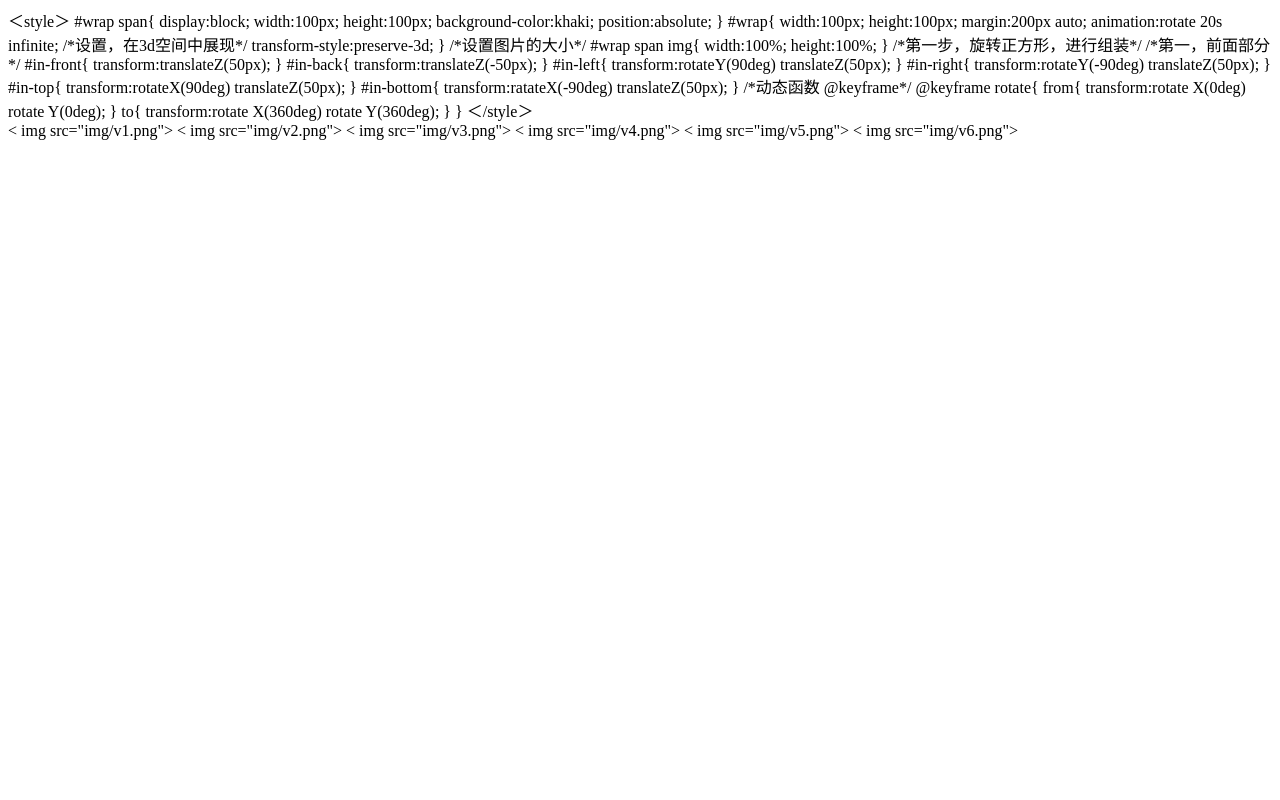
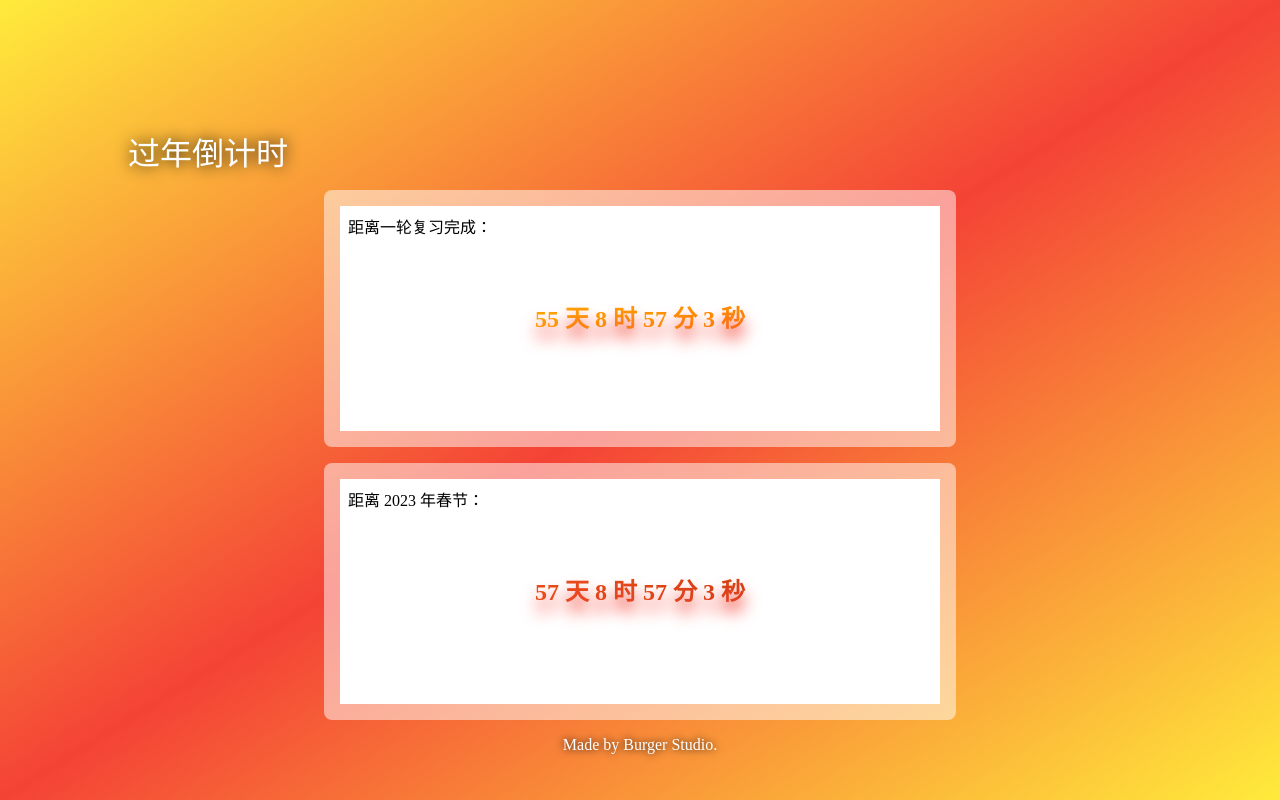
Before and after one commit to lichuanjiangya/lcjy.one, a plain HTML site: page lcjy.html in a window 1280 px wide. Drawn offline with Linux system fonts and the light colour scheme.

Commit message:
Create lcjy.html

```diff
--- a/lcjy.html
+++ b/lcjy.html
@@ -1,95 +1,158 @@
-<!DOCTYPE html>
-<html lang="en">
-
+<!doctype html>
+<html>
 	<head>
-	<meta charset="utf-8" >
-    <meta name="viewport" content="width=device-width, initial-scale=1, maximum-scale=1, user-scalable=no">
-	<title>3D立方体相册</title>
-
-   ＜style＞
-    #wrap span{
-    display:block;
-    width:100px;
-    height:100px;
-    background-color:khaki;
-    position:absolute;
+		<meta charset="UTF-8">
+		<meta name="viewport" id="viewport" content="width=device-width, initial-scale=1, user-scalable=0">
+     	<title>过年倒计时</title>
+     	<link rel="icon" href="images/favicon.png" type="image/x-icon">
+        <style>
+        	.body{
+				position: fixed;
+				background-image: linear-gradient(to bottom right, #FFEB3B, #F44336, #FFEB3B);
+				height: 100%;
+				width: 100%;
+				left: 0;
+				top: 0;
+            	overflow: scroll;
 			}
-
-#wrap{
-    width:100px;
-    height:100px;
-    margin:200px auto;
-    animation:rotate 20s infinite;
-    /*设置，在3d空间中展现*/
-    transform-style:preserve-3d;
+      		.title{
+				margin-top: 10%;
+            	margin-left: 10%;
+				font-size: 32px;
+            	color: white;
+               	text-shadow: 0 0 16px black;
+				animation-name: title;
+				animation-duration: 0.5s;
+				animation-fill-mode: forwards;
+				animation-delay: 0.1s;
+				transform: translateX(64px);
+				opacity: 0;
 			}
-
-
-/*设置图片的大小*/
-
-
-#wrap span img{
-    width:100%;
-    height:100%;
+			@keyframes title{
+				from {transform: translateX(64px);opacity: 0;}
+				to {transform: translateX(0);opacity: 1;}
 			}
-/*第一步，旋转正方形，进行组装*/
-
-
-/*第一，前面部分*/
-
-#in-front{
-     transform:translateZ(50px);
+			.ydcard, .cjcard{
+				width: 80%;
+				height: 30%;
+				background-color: white;
+            	background-clip: padding-box;
+				border-radius: 8px;
+				border: 16px solid rgba(255, 255, 255, 0.5);
+				animation-name: card;
+				animation-duration: 0.5s;
+				animation-fill-mode: forwards;
+				opacity: 0;
+				margin-top: 64px;
+				margin-bottom: 64px;
+				max-width: 600px;
+				max-height: 225px;
+				transform: scale(0.85);
 			}
-
-#in-back{
-     transform:translateZ(-50px);
+			@keyframes card{
+				from {opacity: 0;margin-top: 64px;margin-bottom: 64px;transform: scale(0.85);}
+				to {opacity: 1;margin-top: 16px;margin-bottom: 16px;transform: scale(1);}
 			}
-
-#in-left{
-     transform:rotateY(90deg) translateZ(50px);
+      		.jl1, .jl2{
+				font-size: 16px;
+				margin-top: 8px;
+				margin-left: 8px;
+				opacity: 0;
+				animation-name: opacity;
+				animation-duration: 0.5s;
+				animation-fill-mode: forwards;
 			}
-
-#in-right{
-     transform:rotateY(-90deg) translateZ(50px);
+      		.jlyd, .jlcj{
+				font-size: 24px;
+				font-weight: bolder;
+				text-align: center;
+				opacity: 0;
+				animation-name: opacity;
+				animation-duration: 0.5s;
+				animation-fill-mode: forwards;
+            	color: transparent;
+               	-webkit-background-clip: text;
+				text-shadow: 0 12px 16px #F44336;
 			}
-
-#in-top{
-     transform:rotateX(90deg) translateZ(50px);
+			@keyframes opacity{
+				from {opacity: 0;}
+				to {opacity: 1;}
 			}
-
-#in-bottom{
-     transform:ratateX(-90deg) translateZ(50px);
+			.jl1{
+				animation-delay: 0.4s;
 			}
-
-
-/*动态函数 @keyframe*/
-
-@keyframe rotate{
-    from{
-      transform:rotate X(0deg) rotate Y(0deg);
+			.jl2 {
+				animation-delay: 0.6s;
 			}
-    to{
-      transform:rotate X(360deg) rotate Y(360deg);
+			.sign{
+				margin: 16px;
+				font-size: 16px;
+            	color: white;
+               	text-shadow: 0 0 8px black;
+				animation-name: opacity;
+				animation-duration: 0.5s;
+				animation-fill-mode: forwards;
+				animation-delay: 0.8s;
+				opacity: 0;
+				text-align: center;
 			}
-
-
+        </style>
+	</head>
+	<body>
+		<div class="body">
+			<div class="title">过年倒计时</div>
+         	<div class="ydcard" id="ydcard">
+				<div class="jl1">距离一轮复习完成：</div>
+				<div id="jlyd" class="jlyd"></div>
+			</div>
+			<div class="cjcard" id="cjcard">
+				<div class="jl2">距离 2023 年春节：</div>
+				<div id="jlcj" class="jlyd"></div>
+			</div>
+			<div class="sign">Made by Burger Studio.</div>
+		</div>
+		<script>
+				//卡片定位
+        		var ydcard = document.getElementById('ydcard');
+				var cjcard = document.getElementById('cjcard');
+      			function kpdw(){
+					ydcard.style = "margin-left: calc(50% - " + (ydcard.clientWidth / 2 + 16) + "px);animation-delay: 0.2s;";
+					cjcard.style = "margin-left: calc(50% - " + (cjcard.clientWidth / 2 + 16) + "px);animation-delay: 0.3s;";
+					jlyd.style = "margin-top: calc(" + (ydcard.clientHeight / 2 - 52) + "px);animation-delay: 0.5s;background-image: linear-gradient(to right, #FFC107, #FF6F00);";
+					jlcj.style = "margin-top: calc(" + (cjcard.clientHeight / 2 - 52) + "px);animation-delay: 0.7s;background-image: linear-gradient(to right, #FF5722, #BF360C);";
       			}
-   ＜/style＞
-  </head>
-
-  <body>
-	 <!--第一步，准备一个包裹器-->
-     <div id="wrap">
-          <!--第二步，先组装内部的正方体-->
-          <span id="in-front">< img src="img/v1.png"></span>
-          <span id="in-back">< img src="img/v2.png"></span>
-          <span id="in-left">< img src="img/v3.png"></span>
-          <span id="in-right">< img src="img/v4.png"></span>
-          <span id="in-top">< img src="img/v5.png"></span>
-          <span id="in-bottom">< img src="img/v6.png"></span>
-
-
-
-     </div>
+        		window.setInterval('kpdw();', 10);//每隔10毫秒定位一次卡片
+              	//倒计时源码来自：https://blog.csdn.net/ednah/article/details/54755594
+				function freshTime(){
+        			var ydTime = new Date("2023/1/20,00:00:00");//一轮复习完成时间
+                 	var cjTime = new Date("2023/1/22,00:00:00");//春节时间
+        			var nowTime = new Date();//当前时间
+       				var ydLeftTime = parseInt((ydTime.getTime() - nowTime.getTime()) / 1000); //距离一轮复习完的时间
+                   	var cjLeftTime = parseInt((cjTime.getTime() - nowTime.getTime()) / 1000); //距离春节的时间
+        			ydD = parseInt(ydLeftTime / (24 * 60 * 60));
+                 	cjD = parseInt(cjLeftTime / (24 * 60 * 60));
+        			ydH = parseInt(ydLeftTime / (60 * 60) % 24);
+                 	cjH = parseInt(cjLeftTime / (60 * 60) % 24);
+        			ydM = parseInt(ydLeftTime / 60 % 60);
+                 	cjM = parseInt(cjLeftTime / 60 % 60);
+        			ydS = parseInt(ydLeftTime % 60);
+                 	cjS = parseInt(cjLeftTime % 60);
+        			document.getElementById("jlyd").innerHTML = ydD + " 天 " + ydH + " 时 " + ydM + " 分 " + ydS + " 秒";//输出距离复习完的时间
+                 	document.getElementById("jlcj").innerHTML = cjD + " 天 " + cjH + " 时 " + cjM + " 分 " + cjS + " 秒";//输出距离春节的时间
+                    //当一轮复习完到达时
+        			if(ydLeftTime <= 0){
+        				document.getElementById("jlyd").innerHTML = "一轮复习已完！   乾坤未定  你我皆是黑马";
+        				clearInterval(sh);
+        			}
+              		//当春节到达时
+        			if(cjLeftTime <= 0){
+        				document.getElementById("jlcj").innerHTML = "春节已至！";
+        				clearInterval(sh);
+        			}
+				}
+   				freshTime()
+   				var sh;
+   				sh = setInterval(freshTime, 10);//每隔10毫秒刷新一次时间
+		</script>
 	</body>
 </html>
```
Lines whose indentation alone changed are shown as unchanged.
